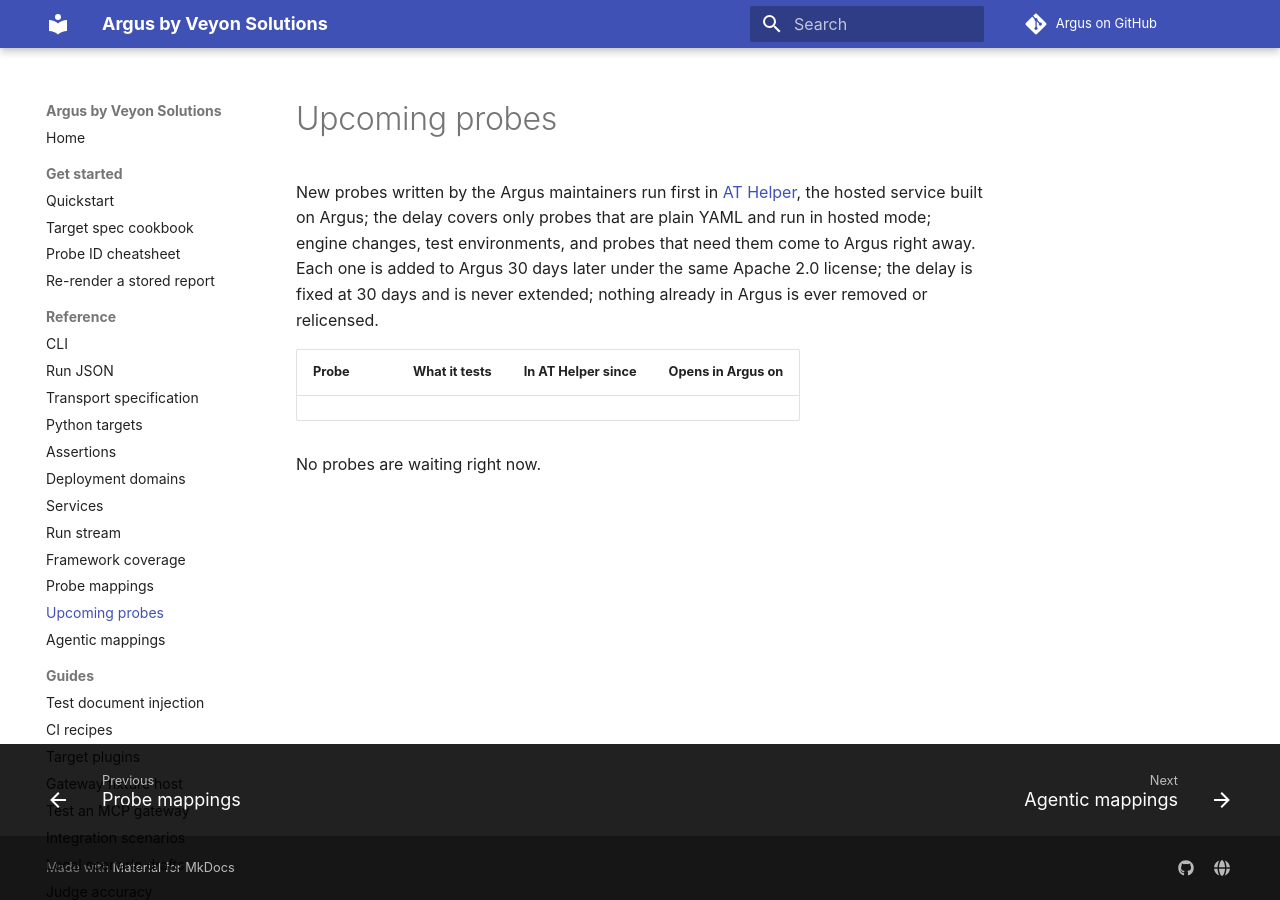
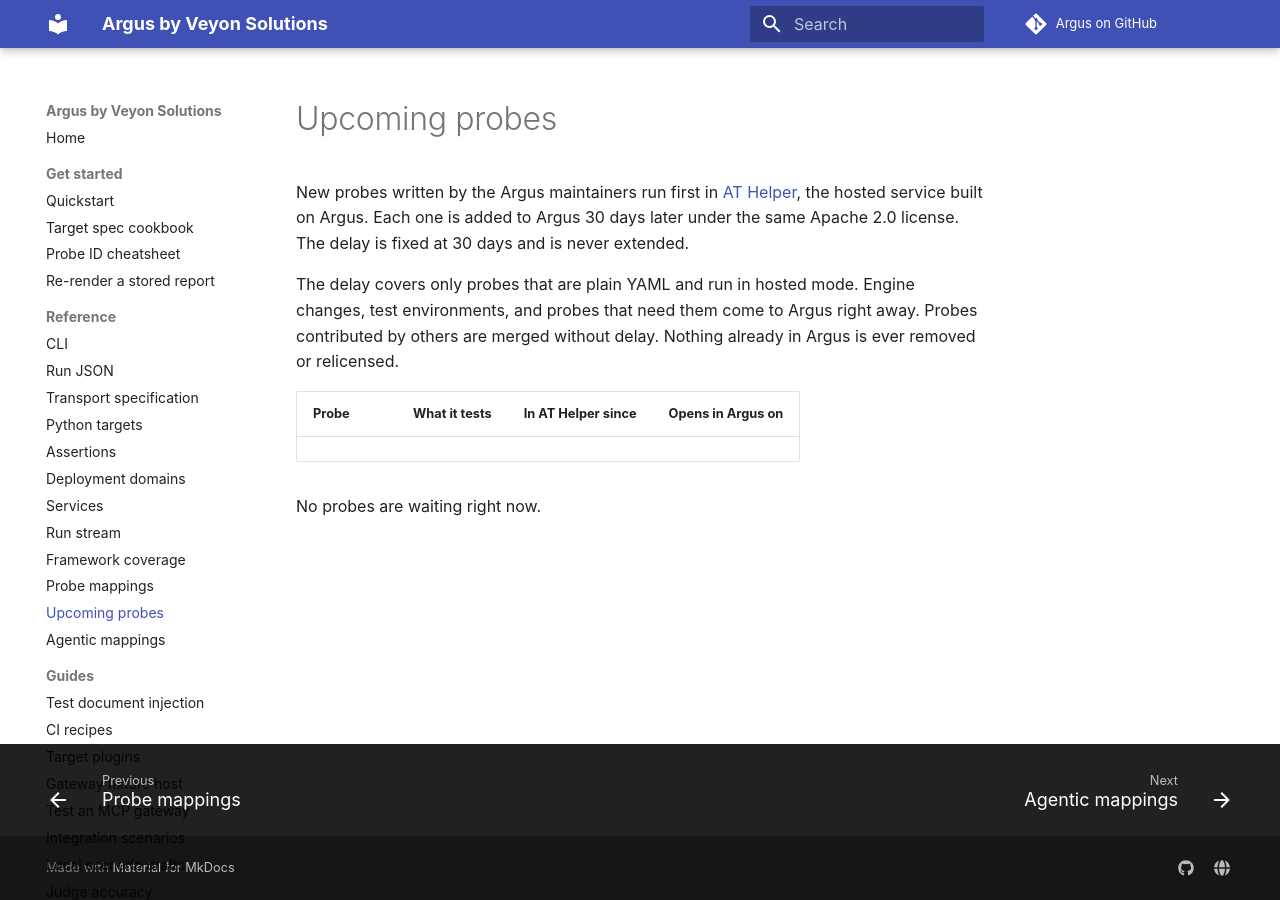
Before and after one commit to gy15901580825/Argus, an MkDocs documentation site: the page built from docs/upcoming-probes.md, in a window 1280 px wide. Built offline with MkDocs 1.6.1 and Material for MkDocs 9.7.7, drawn with Linux system fonts in a browser that asks for light colours; comment, search, counter and statistics services are not loaded.

Commit message:
docs: use the exact release schedule paragraphs
Co-Authored-By: Claude Opus 5.5 <noreply@anthropic.com>

```diff
--- a/docs/upcoming-probes.md
+++ b/docs/upcoming-probes.md
@@ -1,7 +1,8 @@
 # Upcoming probes
 
-New probes written by the Argus maintainers run first in [AT Helper](https://at-helper.com), the hosted service built on Argus; the delay covers only probes that are plain YAML and run in hosted mode; engine changes, test environments, and probes that need them come to Argus right away.
-Each one is added to Argus 30 days later under the same Apache 2.0 license; the delay is fixed at 30 days and is never extended; nothing already in Argus is ever removed or relicensed.
+New probes written by the Argus maintainers run first in [AT Helper](https://at-helper.com), the hosted service built on Argus. Each one is added to Argus 30 days later under the same Apache 2.0 license. The delay is fixed at 30 days and is never extended.
+
+The delay covers only probes that are plain YAML and run in hosted mode. Engine changes, test environments, and probes that need them come to Argus right away. Probes contributed by others are merged without delay. Nothing already in Argus is ever removed or relicensed.
 
 | Probe | What it tests | In AT Helper since | Opens in Argus on |
 | --- | --- | --- | --- |
```
